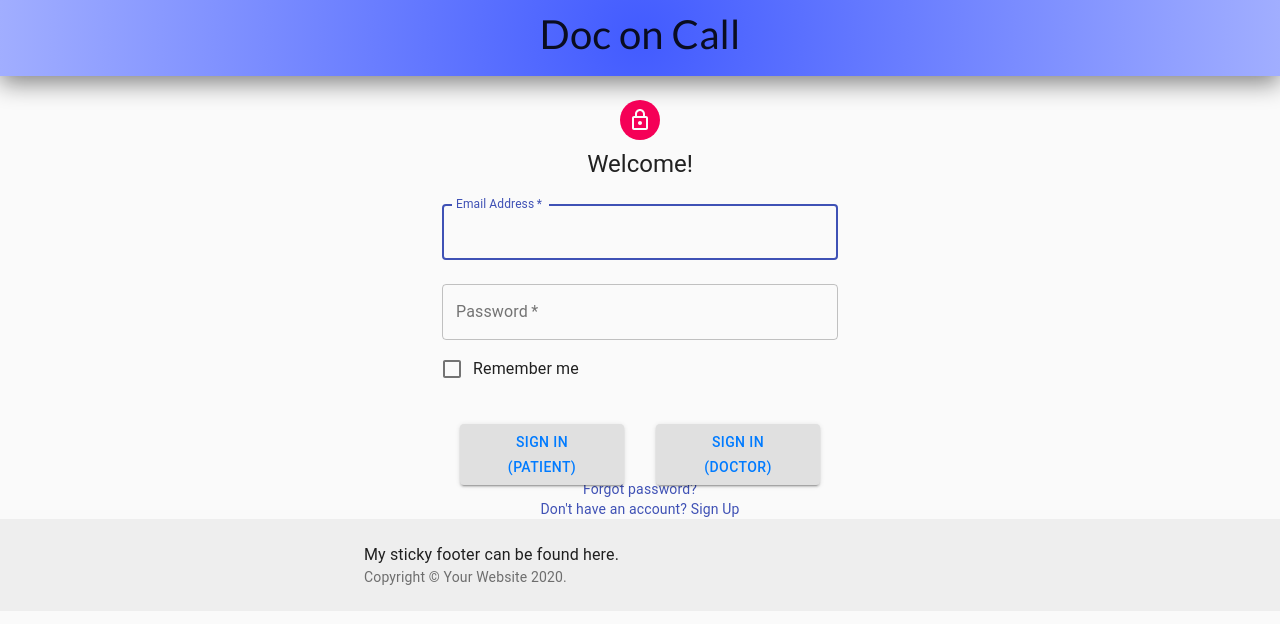
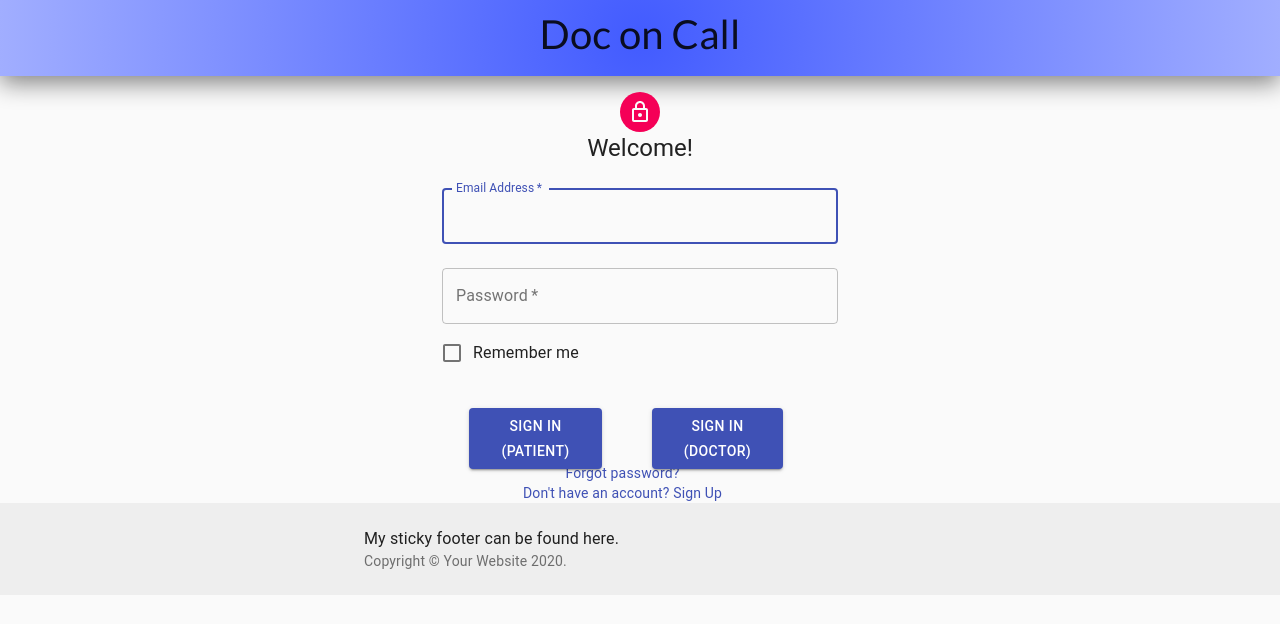
Before and after one commit to ajaysharma2001/Doc-on-Call, a React (Create React App) app in the folder doc-on-call/: page / in a window 1280 px wide. Shown: the top 624 px of the page. Built offline with nearby package versions, Linux system fonts and the light colour scheme; what opentok-react would draw is missing.

Commit message:
local
adjusted alignment of buttons

```diff
--- a/doc-on-call/src/Login.css
+++ b/doc-on-call/src/Login.css
@@ -8,3 +8,13 @@ a {
     color: inherit;
     text-decoration: none;
 }
+
+.button {
+    background: rgb(66,91,255);
+    background: radial-gradient(circle, rgba(66,91,255,1) 0%, rgba(161,174,255,1) 100%);
+    box-shadow: 0px 7px 25px gray;
+    border-right-width: 10px;
+    display: 'flex';
+    flex-direction: 'row';
+    align-items: 'center';
+}
--- a/doc-on-call/src/Login.js
+++ b/doc-on-call/src/Login.js
@@ -13,6 +13,7 @@ import Typography from '@material-ui/core/Typography';
 import { makeStyles, withTheme } from '@material-ui/core/styles';
 import Container from '@material-ui/core/Container';
 import './Login.css';
+import './header.css';
 
 function Copyright() {
   return (
@@ -36,7 +37,7 @@ const useStyles = makeStyles(theme => ({
     alignItems: 'center',
   },
   avatar: {
-    margin: theme.spacing(1),
+    margin: 0,
     backgroundColor: theme.palette.secondary.main,
   },
   form: {
@@ -56,10 +57,23 @@ const useStyles = makeStyles(theme => ({
     alignItems: 'center',
     justifyContent: 'center',
     padding: 2,
+    flexWrap: 'wrap',
+    width: '85%',
+  },
+  leftbox: {
+    alignItems: 'center',
+    justifyContent: 'center',
+    marginRight: 50,
+  },
+  rightbox: {
+    alignItems: 'center',
+    justifyContent: 'center',
   },
   forgot: {
     marginTop: theme.spacing(-3),
     textAlign: 'center',
+    marginLeft: -25,
+    marginRight: 10,
   },
   bottom: {
     alignContent: 'center',
@@ -104,9 +118,13 @@ export default function SignIn() {
           />
         </form>
       </div>
-      <div className={classes.boxes}>
-        <Button type="submit" fullWidth variant="contained" colorInherit="primary" className={classes.submit}><a href="./PatientView">Sign In<br></br>(Patient)</a></Button>
-        <Button type="submit" fullWidth variant="contained" colorInherit="primary" className={classes.submit}><a href="./DoctorView">Sign In<br></br>(Doctor)</a></Button>
+      <div className = {classes.boxes}>
+        <div className = {classes.leftbox}>
+          <form action='./PatientView'><Button type="submit" fullWidth variant="contained" color="primary" className={classes.submit}>Sign In<br></br>(Patient)</Button></form>
+        </div>
+        <div className = {classes.rightbox}>
+          <form action='./DoctorView'><Button type="submit" fullWidth variant="contained" color="primary" className={classes.submit}>Sign In<br></br>(Doctor)</Button></form>
+        </div>
       </div>
 
       <div className={classes.forgot}>
```
